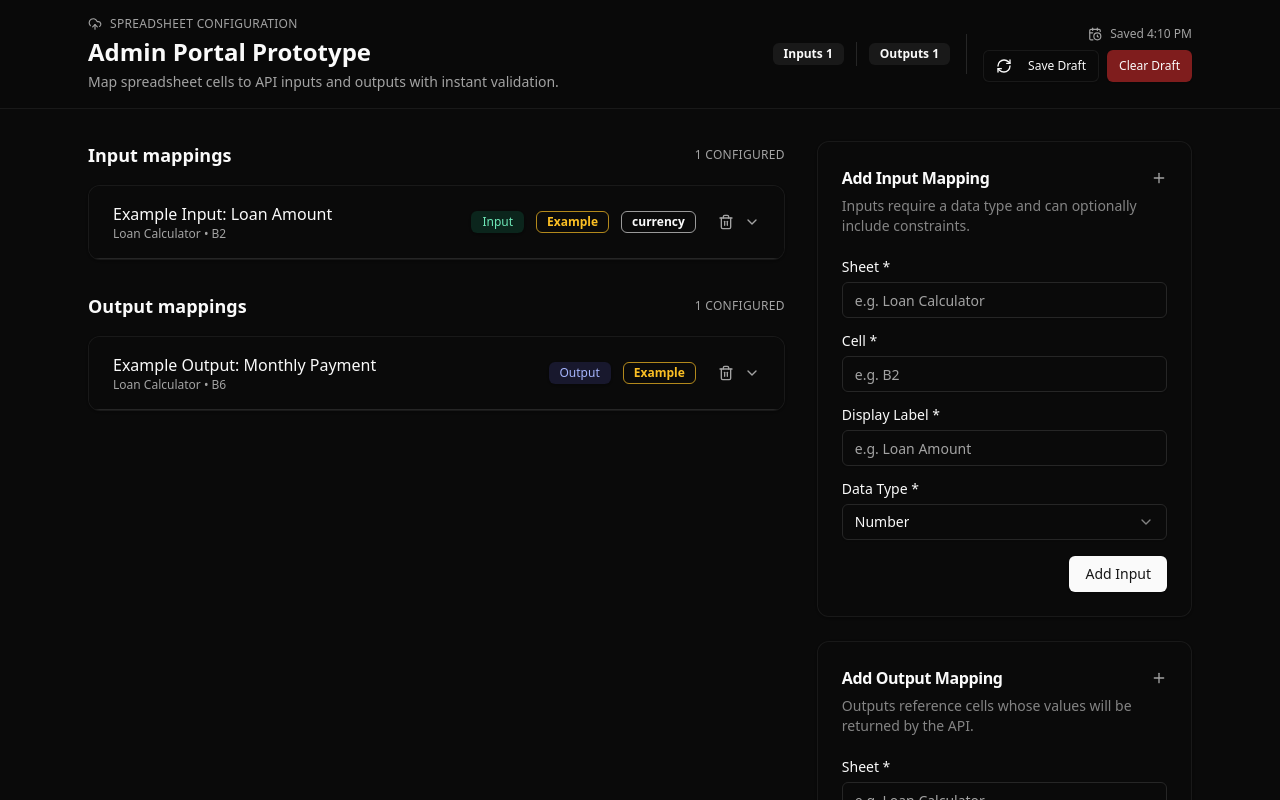
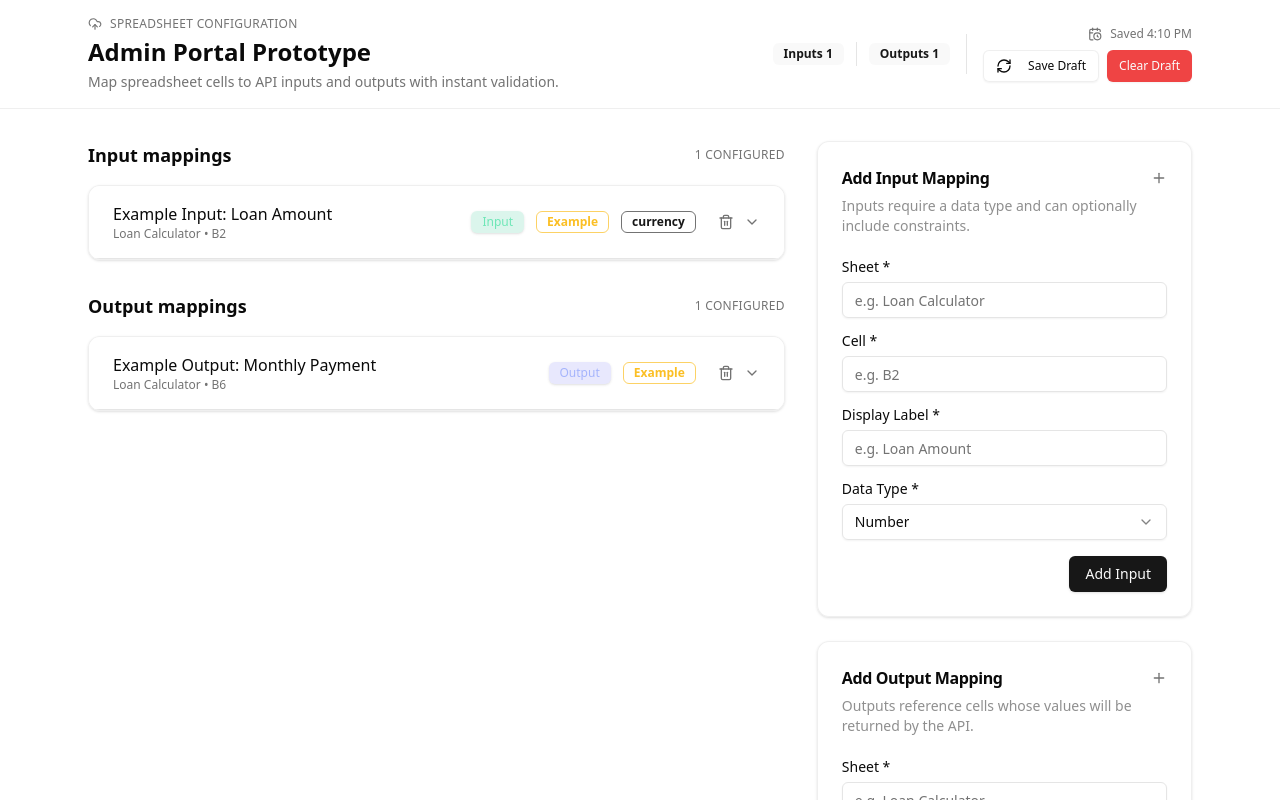
Before and after one commit to shuyangsun/spreadsheet-engine, a React (Vite) app in the folder src/prototype/admin-portal/v1-gpt-5-codex/: page / in a window 1280 px wide. Shown: the top 800 px of the page. Built offline with nearby package versions, Linux system fonts and the light colour scheme.

Commit message:
Change to light theme.

```diff
--- a/src/prototype/admin-portal/v1-gpt-5-codex/src/components/ui/alert.tsx
+++ b/src/prototype/admin-portal/v1-gpt-5-codex/src/components/ui/alert.tsx
@@ -1,7 +1,7 @@
-import * as React from "react"
-import { cva, type VariantProps } from "class-variance-authority"
+import * as React from "react";
+import { cva, type VariantProps } from "class-variance-authority";
 
-import { cn } from "@/lib/utils"
+import { cn } from "@/lib/utils";
 
 const alertVariants = cva(
   "relative w-full rounded-lg border px-4 py-3 text-sm [&>svg+div]:translate-y-[-3px] [&>svg]:absolute [&>svg]:left-4 [&>svg]:top-4 [&>svg]:text-foreground [&>svg~*]:pl-7",
@@ -10,14 +10,14 @@ const alertVariants = cva(
       variant: {
         default: "bg-background text-foreground",
         destructive:
-          "border-destructive/50 text-destructive dark:border-destructive [&>svg]:text-destructive",
+          "border-destructive/50 text-destructive [&>svg]:text-destructive",
       },
     },
     defaultVariants: {
       variant: "default",
     },
   }
-)
+);
 
 const Alert = React.forwardRef<
   HTMLDivElement,
@@ -29,8 +29,8 @@ const Alert = React.forwardRef<
     className={cn(alertVariants({ variant }), className)}
     {...props}
   />
-))
-Alert.displayName = "Alert"
+));
+Alert.displayName = "Alert";
 
 const AlertTitle = React.forwardRef<
   HTMLParagraphElement,
@@ -41,8 +41,8 @@ const AlertTitle = React.forwardRef<
     className={cn("mb-1 font-medium leading-none tracking-tight", className)}
     {...props}
   />
-))
-AlertTitle.displayName = "AlertTitle"
+));
+AlertTitle.displayName = "AlertTitle";
 
 const AlertDescription = React.forwardRef<
   HTMLParagraphElement,
@@ -53,7 +53,7 @@ const AlertDescription = React.forwardRef<
     className={cn("text-sm [&_p]:leading-relaxed", className)}
     {...props}
   />
-))
-AlertDescription.displayName = "AlertDescription"
+));
+AlertDescription.displayName = "AlertDescription";
 
-export { Alert, AlertTitle, AlertDescription }
+export { Alert, AlertTitle, AlertDescription };
--- a/src/prototype/admin-portal/v1-gpt-5-codex/src/main.tsx
+++ b/src/prototype/admin-portal/v1-gpt-5-codex/src/main.tsx
@@ -5,9 +5,7 @@ import App from "./App.tsx";
 
 const rootElement = document.getElementById("root");
 
-if (!document.documentElement.classList.contains("dark")) {
-  document.documentElement.classList.add("dark");
-}
+document.documentElement.classList.remove("dark");
 
 if (rootElement) {
   createRoot(rootElement).render(
```
